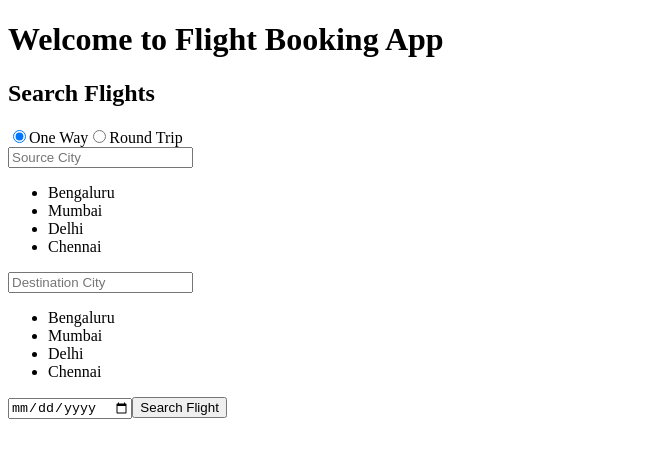
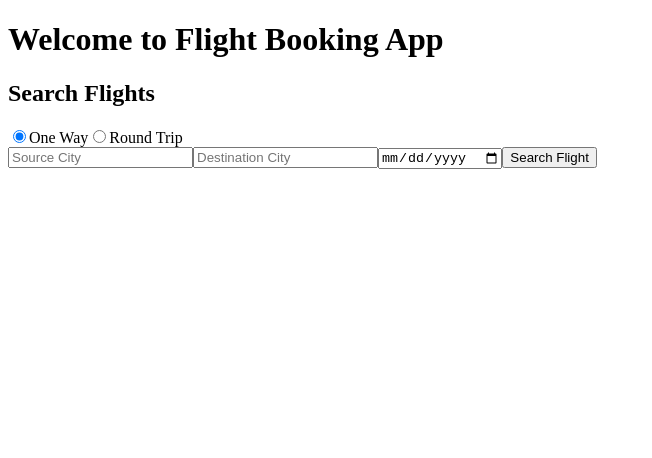
Before and after one commit to acciojob/phoenix-airlines-sowndarya1208-pixel, a React app: page / in a window 1280 px wide. Shown: the top 458 px of the page, without its empty margins (0-652 px from the left). Built offline with nearby package versions, Linux system fonts and the light colour scheme.

Commit message:
Add city selection dropdowns for source and destination

```diff
--- a/src/components/FlightSearch.js
+++ b/src/components/FlightSearch.js
@@ -12,7 +12,9 @@ const FlightSearch = ({ goBooking }) => {
   const [result, setResult] = useState(null);
   const [journeyDate, setJourneyDate] = useState("");
 
-  // ✅ Added cities list
+  const [showFrom,setShowFrom] = useState(false);
+  const [showTo,setShowTo] = useState(false);
+
   const cities = ["Bengaluru","Mumbai","Delhi","Chennai"];
 
   const handleSearch = () => {
@@ -66,41 +68,46 @@ const FlightSearch = ({ goBooking }) => {
 
       <br/>
 
+      {/* Source City */}
       <input
         type="text"
         placeholder="Source City"
         value={from}
-        onChange={(e) => setFrom(e.target.value)}
+        onClick={()=>setShowFrom(true)}
+        readOnly
       />
 
-      {/* ✅ Added city list for source */}
+      {showFrom && (
         <ul>
           {cities.map((city,index)=>(
-          <li key={index} onClick={()=>setFrom(city)}>
+            <li key={index} onClick={()=>{setFrom(city); setShowFrom(false);}}>
               {city}
             </li>
           ))}
         </ul>
+      )}
 
+      {/* Destination City */}
       <input
         type="text"
         placeholder="Destination City"
         value={to}
-        onChange={(e) => setTo(e.target.value)}
+        onClick={()=>setShowTo(true)}
+        readOnly
       />
 
-      {/* ✅ Added city list for destination */}
+      {showTo && (
         <ul>
           {cities.map((city,index)=>(
-          <li key={index} onClick={()=>setTo(city)}>
+            <li key={index} onClick={()=>{setTo(city); setShowTo(false);}}>
               {city}
             </li>
           ))}
         </ul>
+      )}
 
       <input
         type="date"
-          placeholder="dd/mm/yy"
         onChange={(e) => setJourneyDate(e.target.value)}
       />
 
```
Lines whose indentation alone changed are shown as unchanged.
